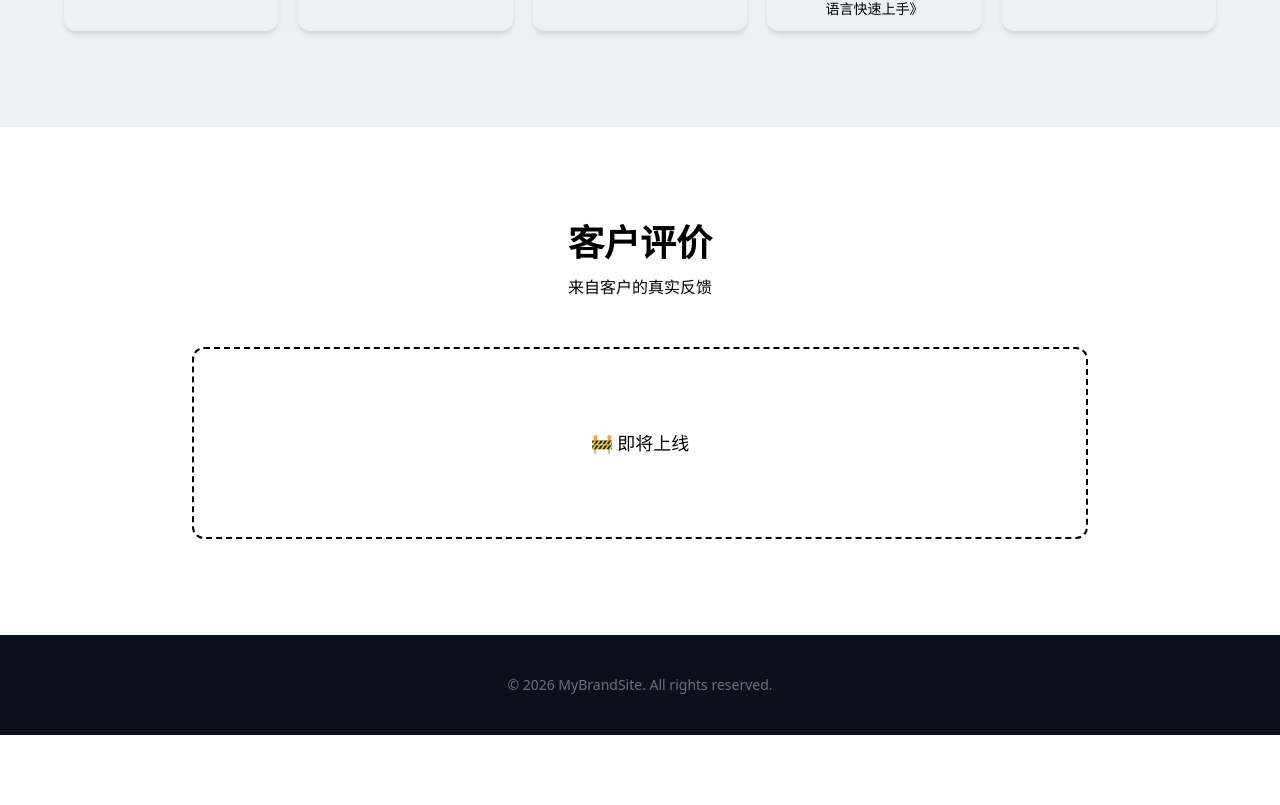
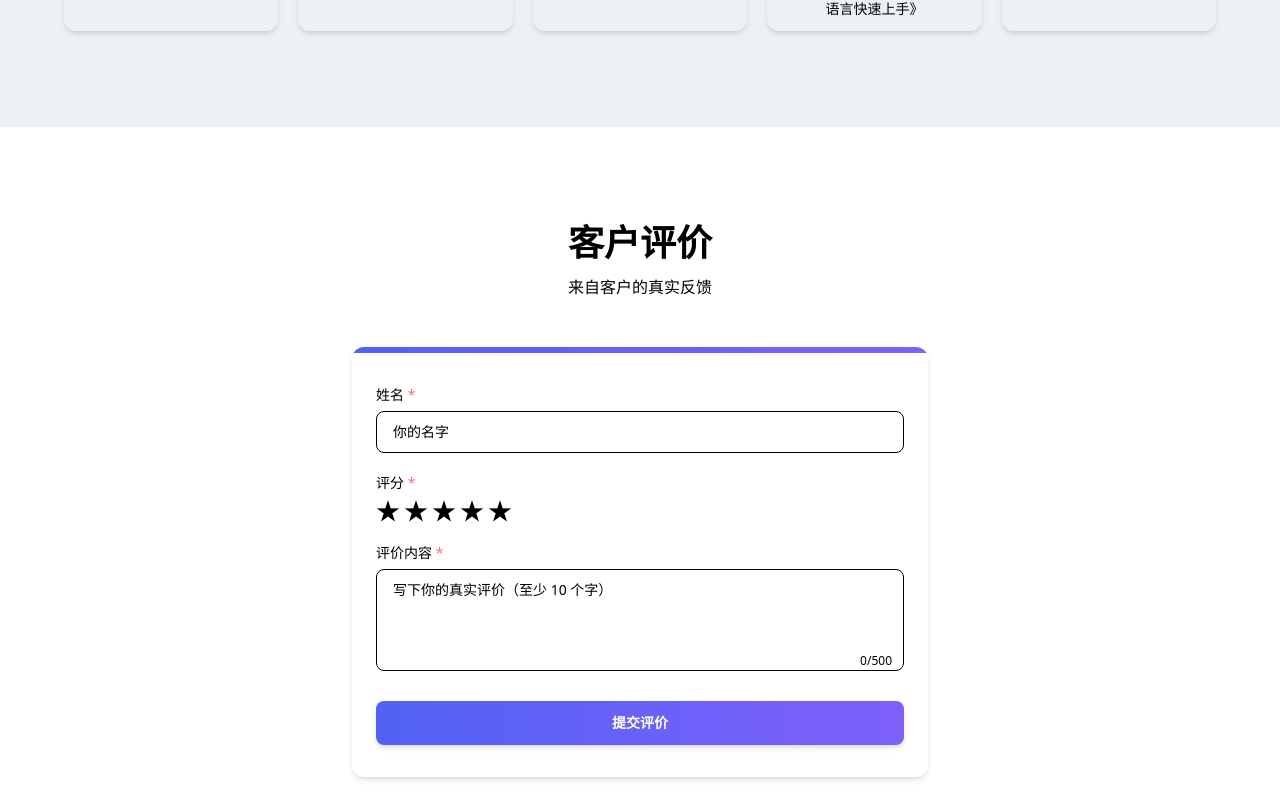
Before and after one commit to Shasha6666/my-brand-site, a Next.js app: page / in a window 1280 px wide. Shown: the part 3255-4060 px from the top of the page. Before the commit the page ends 3990 px from the top, so only its background shows below. Built offline with nearby package versions, Linux system fonts and the light colour scheme; no server answers.

Commit message:
14 评价表单——让访客在网站上提交评价

```diff
--- a/app/page.tsx
+++ b/app/page.tsx
@@ -3,6 +3,7 @@ import Skills from "@/components/skills";
 import Services from "@/components/services";
 import Cases from "@/components/cases";
 import Books from "@/components/books";
+import ReviewForm from "@/components/review-form";
 
 export default function Home() {
   return (
@@ -23,21 +24,7 @@ export default function Home() {
       <Books />
 
       {/* 评价区 */}
-      <section id="reviews" className="bg-background px-6 py-24 sm:px-8">
-        <div className="mx-auto max-w-4xl text-center">
-          <h2 className="text-3xl font-bold text-foreground sm:text-4xl">
-            客户评价
-          </h2>
-          <p className="mt-3 text-muted-foreground">
-            来自客户的真实反馈
-          </p>
-          <div className="mt-12 flex items-center justify-center rounded-xl border-2 border-dashed border-border py-20">
-            <span className="text-lg text-muted-foreground">
-              🚧 即将上线
-            </span>
-          </div>
-        </div>
-      </section>
+      <ReviewForm />
     </main>
   );
 }
--- /dev/null
+++ b/components/review-form.tsx
@@ -0,0 +1,232 @@
+"use client";
+
+import { useState, useEffect } from "react";
+import { supabase } from "@/lib/supabase";
+
+const REVIEWED_KEY = "mybrand_reviewed";
+const MAX_CONTENT = 500;
+const MIN_CONTENT = 10;
+
+export default function ReviewForm() {
+  const [alreadyReviewed, setAlreadyReviewed] = useState(false);
+  const [hydrated, setHydrated] = useState(false);
+
+  const [name, setName] = useState("");
+  const [rating, setRating] = useState(0);
+  const [hoverRating, setHoverRating] = useState(0);
+  const [content, setContent] = useState("");
+
+  const [errors, setErrors] = useState<Record<string, string>>({});
+  const [status, setStatus] = useState<"idle" | "loading" | "success" | "error">("idle");
+
+  // 客户端初始化：检查 localStorage
+  useEffect(() => {
+    setHydrated(true);
+    if (localStorage.getItem(REVIEWED_KEY)) {
+      setAlreadyReviewed(true);
+    }
+  }, []);
+
+  const validate = () => {
+    const e: Record<string, string> = {};
+    const trimmed = name.trim();
+    if (!trimmed) {
+      e.name = "请输入姓名";
+    } else if (trimmed.length < 2 || trimmed.length > 20) {
+      e.name = "姓名需要 2-20 个字";
+    }
+    if (rating === 0) {
+      e.rating = "请选择评分";
+    }
+    if (!content.trim()) {
+      e.content = "请输入评价内容";
+    } else if (content.trim().length < MIN_CONTENT) {
+      e.content = `评价内容至少 ${MIN_CONTENT} 个字`;
+    } else if (content.length > MAX_CONTENT) {
+      e.content = `评价内容不能超过 ${MAX_CONTENT} 个字`;
+    }
+    setErrors(e);
+    return Object.keys(e).length === 0;
+  };
+
+  const handleSubmit = async (e: React.FormEvent) => {
+    e.preventDefault();
+    if (!validate()) return;
+
+    setStatus("loading");
+    const { error } = await supabase.from("reviews").insert({
+      name: name.trim(),
+      rating,
+      content: content.trim(),
+    });
+
+    if (error) {
+      setStatus("error");
+      return;
+    }
+
+    localStorage.setItem(REVIEWED_KEY, "1");
+    setStatus("success");
+    setTimeout(() => window.location.reload(), 1000);
+  };
+
+  // SSR / 未水合前不渲染，避免水合错误
+  if (!hydrated) return null;
+
+  // 已评价过
+  if (alreadyReviewed) {
+    return (
+      <section id="reviews" className="bg-background px-6 py-24 sm:px-8">
+        <div className="mx-auto max-w-xl text-center">
+          <h2 className="text-3xl font-bold text-foreground sm:text-4xl">
+            客户评价
+          </h2>
+          <p className="mt-3 text-muted-foreground">来自客户的真实反馈</p>
+          <div className="mt-12 rounded-xl border-2 border-dashed border-border py-16">
+            <span className="text-lg text-muted-foreground">
+              💚 感谢你的评价！你已经提交过评价了
+            </span>
+          </div>
+        </div>
+      </section>
+    );
+  }
+
+  return (
+    <section id="reviews" className="bg-background px-6 py-24 sm:px-8">
+      <div className="mx-auto max-w-xl">
+        <h2 className="text-center text-3xl font-bold text-foreground sm:text-4xl">
+          客户评价
+        </h2>
+        <p className="mt-3 text-center text-muted-foreground">
+          来自客户的真实反馈
+        </p>
+
+        {/* 表单卡片 */}
+        <form
+          onSubmit={handleSubmit}
+          noValidate
+          className="mt-12 overflow-hidden rounded-xl bg-card shadow-md"
+        >
+          {/* 顶部渐变装饰线 */}
+          <div className="h-1.5 w-full bg-gradient-to-r from-[hsl(var(--brand-primary))] to-[hsl(var(--brand-accent))]" />
+
+          <div className="flex flex-col gap-5 px-6 py-8">
+            {/* 姓名 */}
+            <div>
+              <label className="mb-1.5 block text-sm font-medium text-foreground">
+                姓名 <span className="text-red-400">*</span>
+              </label>
+              <input
+                type="text"
+                value={name}
+                onChange={(e) => {
+                  setName(e.target.value);
+                  if (errors.name) setErrors((p) => ({ ...p, name: "" }));
+                }}
+                maxLength={20}
+                placeholder="你的名字"
+                className={`w-full rounded-lg border bg-background px-4 py-2.5 text-sm text-foreground placeholder:text-muted-foreground/50 focus:outline-none focus:ring-2 focus:ring-[hsl(var(--brand-primary)/0.4)] ${
+                  errors.name ? "border-red-400" : "border-border"
+                }`}
+              />
+              {errors.name && (
+                <p className="mt-1 text-xs text-red-400">{errors.name}</p>
+              )}
+            </div>
+
+            {/* 评分 */}
+            <div>
+              <label className="mb-1.5 block text-sm font-medium text-foreground">
+                评分 <span className="text-red-400">*</span>
+              </label>
+              <div className="flex items-center gap-1">
+                {[1, 2, 3, 4, 5].map((star) => (
+                  <button
+                    key={star}
+                    type="button"
+                    onClick={() => {
+                      setRating(star);
+                      if (errors.rating) setErrors((p) => ({ ...p, rating: "" }));
+                    }}
+                    onMouseEnter={() => setHoverRating(star)}
+                    onMouseLeave={() => setHoverRating(0)}
+                    className="text-2xl leading-none transition-colors"
+                    aria-label={`${star} 星`}
+                  >
+                    <span
+                      className={
+                        star <= (hoverRating || rating)
+                          ? "text-amber-400"
+                          : "text-border"
+                      }
+                    >
+                      ★
+                    </span>
+                  </button>
+                ))}
+                {rating > 0 && (
+                  <span className="ml-2 text-sm font-medium text-amber-400">
+                    {rating} 分
+                  </span>
+                )}
+              </div>
+              {errors.rating && (
+                <p className="mt-1 text-xs text-red-400">{errors.rating}</p>
+              )}
+            </div>
+
+            {/* 评价内容 */}
+            <div>
+              <label className="mb-1.5 block text-sm font-medium text-foreground">
+                评价内容 <span className="text-red-400">*</span>
+              </label>
+              <div className="relative">
+                <textarea
+                  value={content}
+                  onChange={(e) => {
+                    setContent(e.target.value);
+                    if (errors.content) setErrors((p) => ({ ...p, content: "" }));
+                  }}
+                  maxLength={MAX_CONTENT}
+                  rows={4}
+                  placeholder="写下你的真实评价（至少 10 个字）"
+                  className={`w-full resize-none rounded-lg border bg-background px-4 py-2.5 text-sm text-foreground placeholder:text-muted-foreground/50 focus:outline-none focus:ring-2 focus:ring-[hsl(var(--brand-primary)/0.4)] ${
+                    errors.content ? "border-red-400" : "border-border"
+                  }`}
+                />
+                <span className="absolute bottom-2 right-3 text-xs text-muted-foreground">
+                  {content.length}/{MAX_CONTENT}
+                </span>
+              </div>
+              {errors.content && (
+                <p className="mt-1 text-xs text-red-400">{errors.content}</p>
+              )}
+            </div>
+
+            {/* 提交按钮 */}
+            <button
+              type="submit"
+              disabled={status === "loading"}
+              className="mt-1 w-full rounded-lg bg-gradient-to-r from-[hsl(var(--brand-primary))] to-[hsl(var(--brand-accent))] py-3 text-sm font-semibold text-white shadow-md transition-all duration-300 hover:-translate-y-0.5 hover:shadow-lg disabled:cursor-not-allowed disabled:opacity-60"
+            >
+              {status === "loading" ? "提交中..." : "提交评价"}
+            </button>
+
+            {/* 状态提示 */}
+            {status === "success" && (
+              <p className="text-center text-sm font-medium text-emerald-500">
+                ✅ 评价提交成功！
+              </p>
+            )}
+            {status === "error" && (
+              <p className="text-center text-sm font-medium text-red-400">
+                ❌ 提交失败，请重试
+              </p>
+            )}
+          </div>
+        </form>
+      </div>
+    </section>
+  );
+}
```
